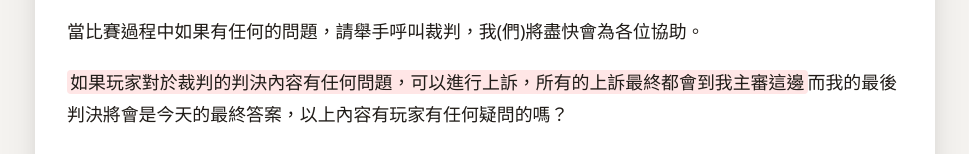
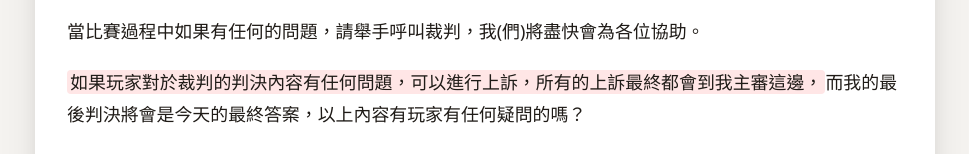
Before and after one commit to rayno0723/judge.declaration, a plain HTML site: page index.html in a window 1280 px wide. Shown: the part 589-743 px from the top of the page, without its empty margins (155-1124 px from the left). Drawn offline with Linux system fonts and the light colour scheme.

Commit message:
Update index.html

```diff
--- a/index.html
+++ b/index.html
@@ -382,7 +382,7 @@
                 const sectionBText = document.createElement('span');
                 sectionBText.className = 'fixed-text';
                 sectionBText.contentEditable = 'false';
-                sectionBText.textContent = '如果玩家對於裁判的判決內容有任何問題，可以進行上訴，所有的上訴最終都會到我主審這邊';
+                sectionBText.textContent = '如果玩家對於裁判的判決內容有任何問題，可以進行上訴，所有的上訴最終都會到我主審這邊，';
                 sectionB.appendChild(sectionBText);
                 p6.appendChild(sectionB);
 
```
